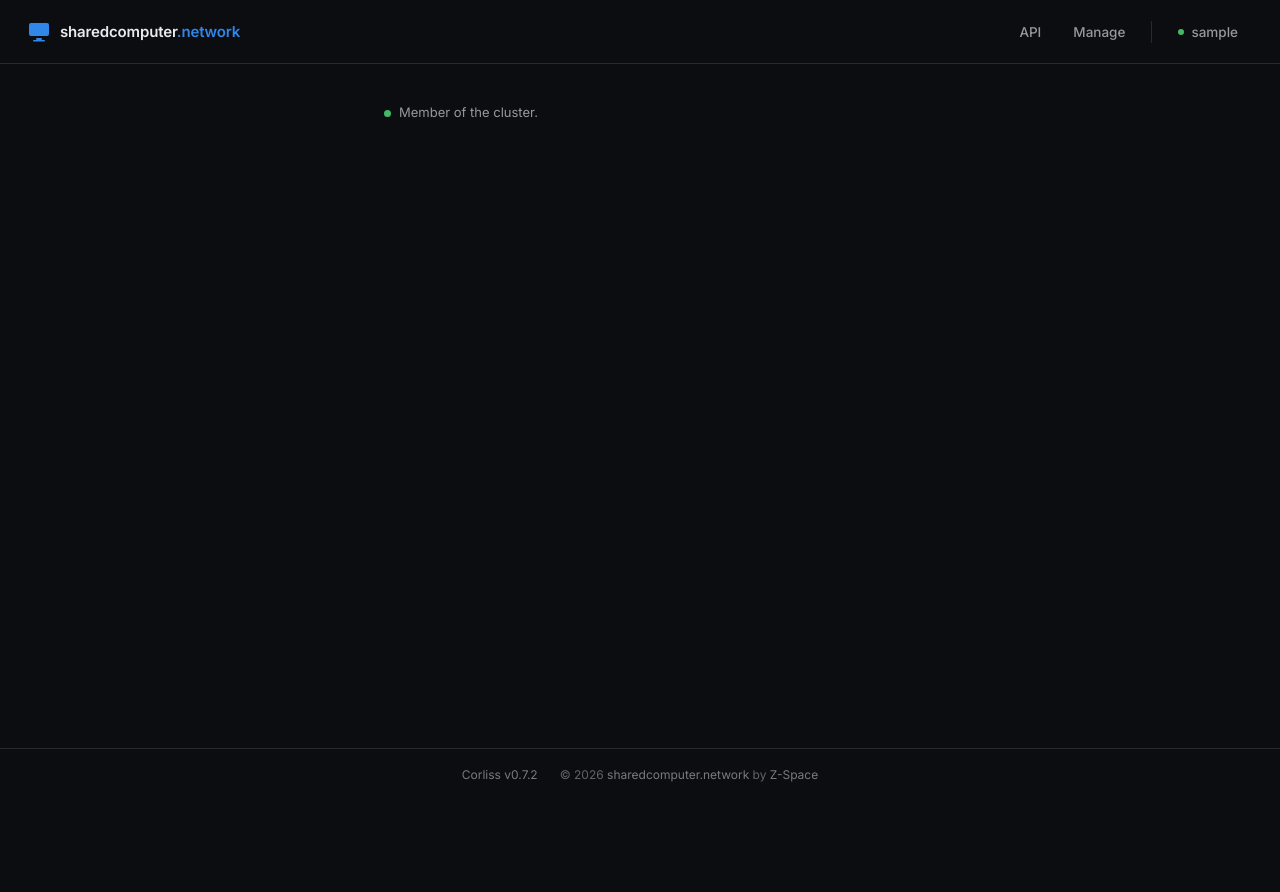
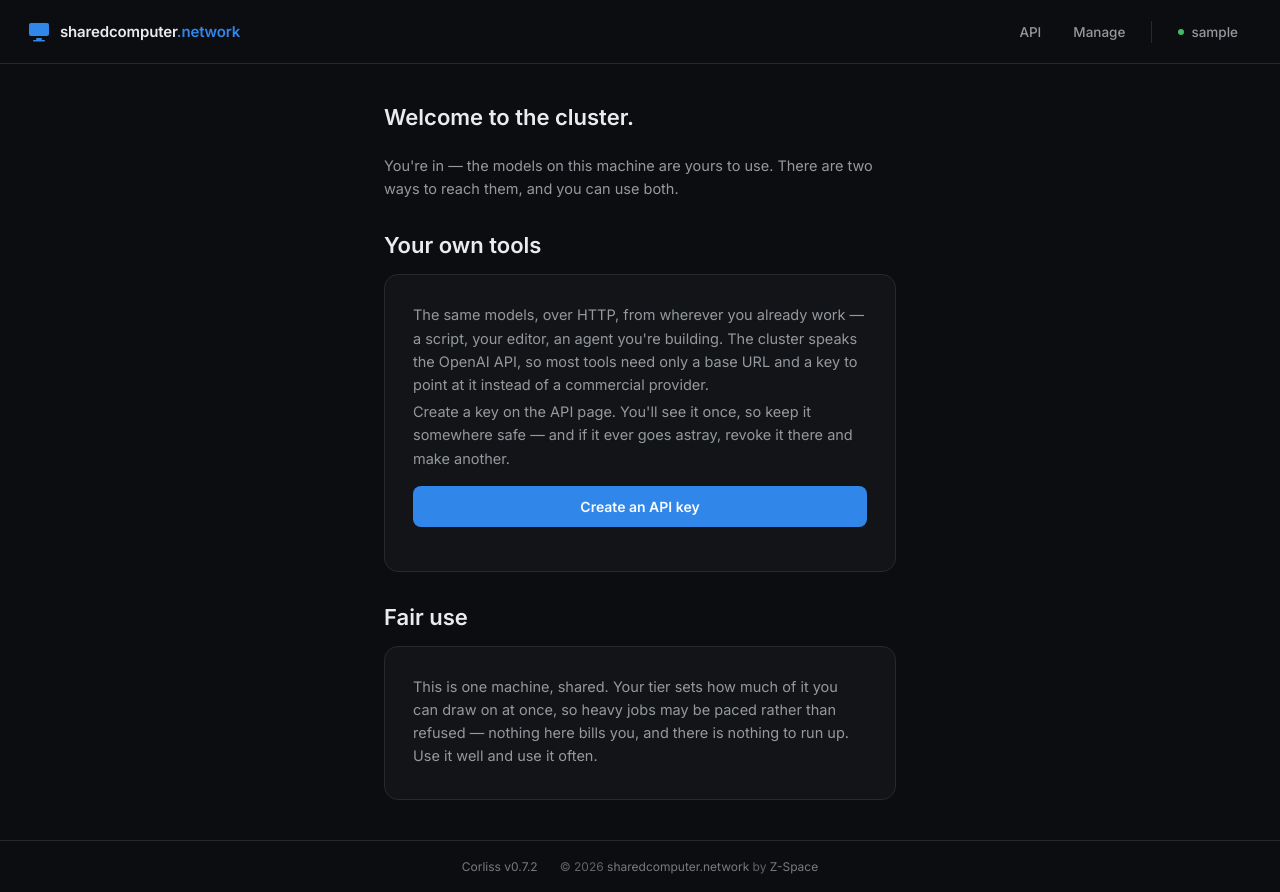
Before and after one commit to Z-Space-Society/Corliss, a Django app: page / in a window 1280 px wide. Before the commit the page ends 782 px from the top, so only its background shows below. Run offline with Django 5.2, Linux system fonts and the light colour scheme; a user stored in the database is signed in; tables that the repository leaves empty hold one stand-in row (values such as "Sample post"); some libraries are stand-ins or nearby versions.

Commit message:
Welcome members in, and say what they can do with the place.
The member's home page said "Member of the cluster." and stopped, which states
a fact and offers nothing. It now names the two ways in — chat, and their own
tools against the API — because those are genuinely different things rather
than one feature described twice, and a new member has no way to know the
second exists.

The chat block hides when CHAT_URL is unset, the same rule the nav follows: the
page must not offer what is not deployed. The API block is always there, since
this app serves it.

The old status line is gone — it sat immediately above the new heading and read
as a stutter, and the nav's account menu still shows the tier. A "Fair use"
note is added on top of what was asked for: on one shared machine it is worth
saying up front that nothing bills you and heavy jobs are paced rather than
refused, which is otherwise the kind of thing people assume the worst about.

Co-Authored-By: Claude Opus 5 <noreply@anthropic.com>

```diff
--- a/corliss/templates/home.html
+++ b/corliss/templates/home.html
@@ -35,7 +35,51 @@ every page, so this page cannot drift from them.
   {% endcomment %}
   <div class="account-view">
     {% if is_member %}
-      <p class="status-line status-line--member">Member of the cluster.</p>
+      {% comment %}
+      The member's landing. Two ways in, and they are genuinely different
+      things rather than one feature described twice: chat is the app, the API
+      is your own tools talking to the same models. Each block links the thing
+      it describes, and the chat one hides itself when CHAT_URL is unset — the
+      same rule the nav follows, so the page can't offer what isn't deployed.
+      {% endcomment %}
+      <h1>Welcome to the cluster.</h1>
+      <p class="page-text">You're in — the models on this machine are yours to
+      use. There are two ways to reach them, and you can use both.</p>
+
+      {% if CHAT_URL %}
+        <h2 class="section-title">Chat</h2>
+        <div class="card">
+          <p class="page-text">The quickest way in: a chat window in your
+          browser, already signed in as you. Ask questions, work through a
+          problem, hand it a document to read. Nothing to install and nothing
+          to configure — your membership is the whole setup.</p>
+          <p>
+            <a class="btn-primary" href="{{ CHAT_URL }}">Open chat</a>
+          </p>
+        </div>
+      {% endif %}
+
+      <h2 class="section-title">Your own tools</h2>
+      <div class="card">
+        <p class="page-text">The same models, over HTTP, from wherever you
+        already work — a script, your editor, an agent you're building. The
+        cluster speaks the OpenAI API, so most tools need only a base URL and a
+        key to point at it instead of a commercial provider.</p>
+        <p class="page-text">Create a key on the API page. You'll see it once,
+        so keep it somewhere safe — and if it ever goes astray, revoke it there
+        and make another.</p>
+        <p>
+          <a class="btn-primary" href="{% url 'api' %}">Create an API key</a>
+        </p>
+      </div>
+
+      <h2 class="section-title">Fair use</h2>
+      <div class="card">
+        <p class="page-text">This is one machine, shared. Your tier sets how
+        much of it you can draw on at once, so heavy jobs may be paced rather
+        than refused — nothing here bills you, and there is nothing to run up.
+        Use it well and use it often.</p>
+      </div>
     {% else %}
       <h2 class="section-title">Application</h2>
       <div class="card">
```
Also changed, not shown: corliss/tests/test_gate.py (+5 -1 lines), corliss/tests/test_views.py (+25 -0 lines).
